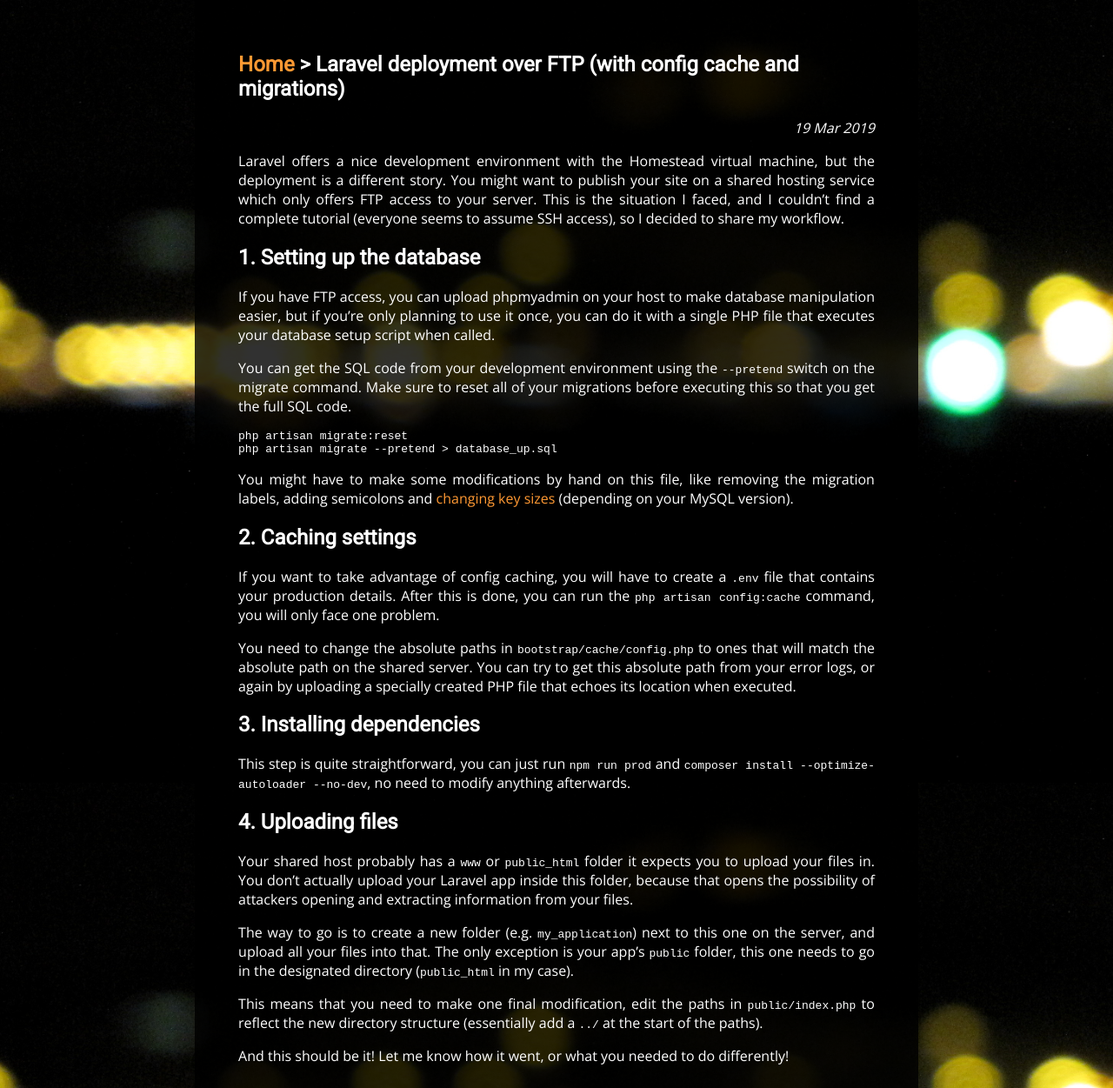
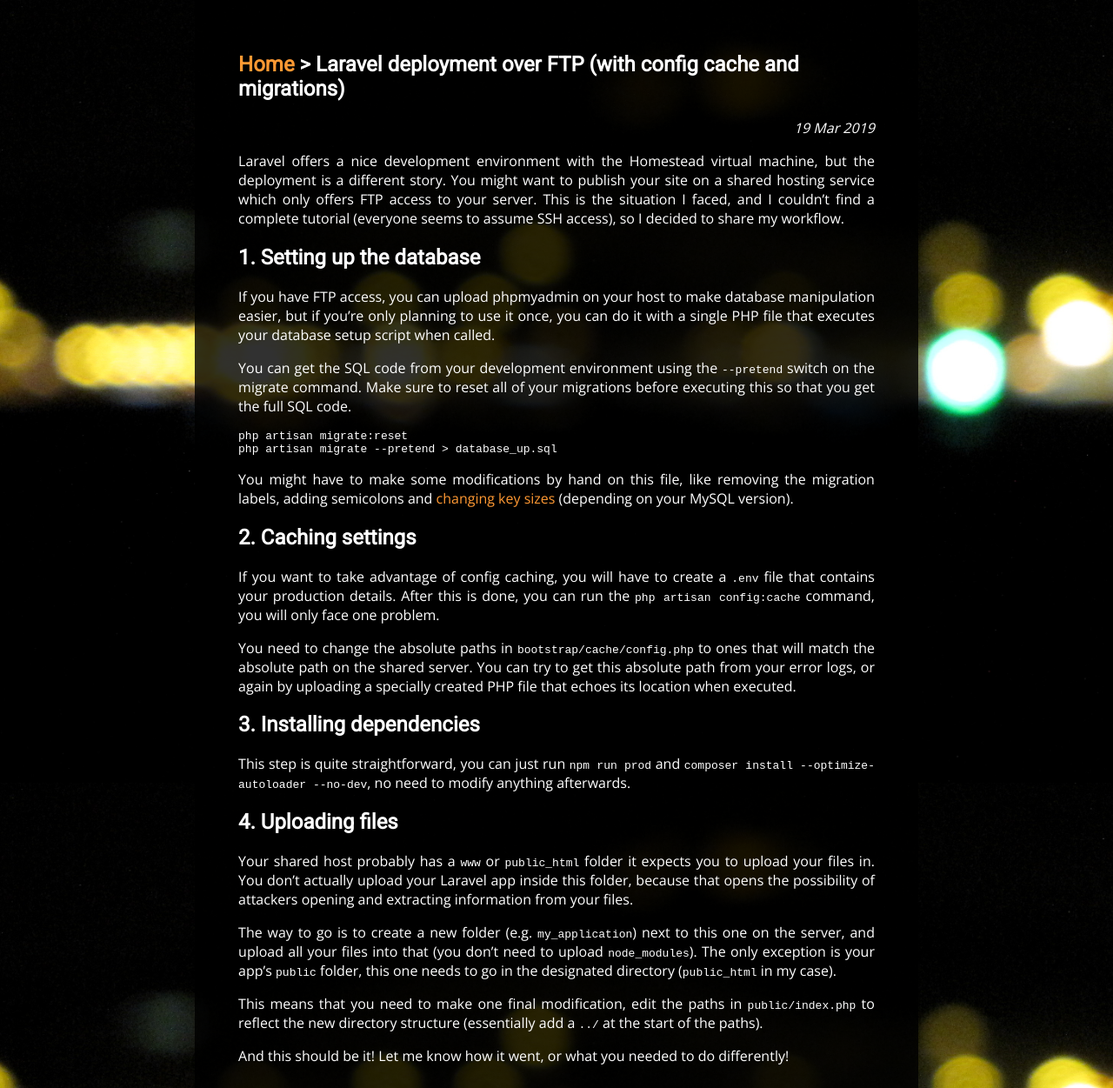
Before and after one commit to martonbognar/martonbognar.github.io, a Jekyll site: the page built from _posts/2019-03-19-laravel-deployment.md, in a window 1280 px wide. Shown: the whole page at 87% size. Built offline with Jekyll 4.4.1, drawn with Linux system fonts in a browser that asks for light colours; comment, search, counter and statistics services are not loaded.

Commit message:
Save some bandwidth

```diff
--- a/_posts/2019-03-19-laravel-deployment.md
+++ b/_posts/2019-03-19-laravel-deployment.md
@@ -32,7 +32,7 @@
 
 Your shared host probably has a `www` or `public_html` folder it expects you to upload your files in. You don't actually upload your Laravel app inside this folder, because that opens the possibility of attackers opening and extracting information from your files.
 
-The way to go is to create a new folder (e.g. `my_application`) next to this one on the server, and upload all your files into that. The only exception is your app's `public` folder, this one needs to go in the designated directory (`public_html` in my case).
+The way to go is to create a new folder (e.g. `my_application`) next to this one on the server, and upload all your files into that (you don't need to upload `node_modules`). The only exception is your app's `public` folder, this one needs to go in the designated directory (`public_html` in my case).
 
 This means that you need to make one final modification, edit the paths in `public/index.php` to reflect the new directory structure (essentially add a `../` at the start of the paths).
 
```
